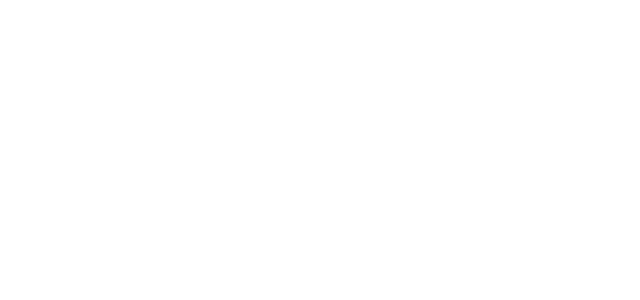
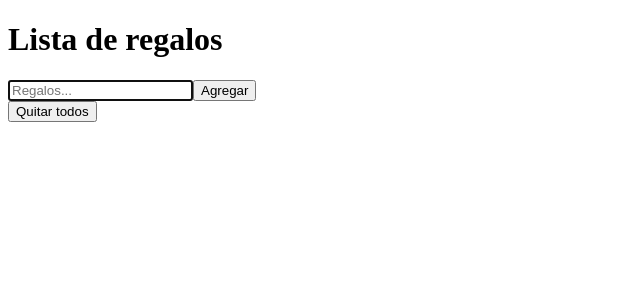
Before and after one commit to ferutizi/adviency-2022, a React (Create React App) app: page / in a window 1280 px wide. Shown: the top 300 px of the page, without its empty margins (0-640 px from the left). Built offline with nearby package versions, Linux system fonts and the light colour scheme.

Commit message:
Día 6: useFormulario, add, delete, deleteAll

```diff
--- a/src/App.js
+++ b/src/App.js
@@ -1,6 +1,59 @@
+import { useState } from "react";
+import { v4 as uuidv4 } from 'uuid';
+import useFormulario from "./hooks/useFormulario";
+
 function App() {
+  const [regalos, setRegalos] = useState([]);
+  const [formulario, handleChange, reset] = useFormulario({ id: uuidv4() })
+
+  const handleSubmit = (e) => {
+    e.preventDefault();
+    setRegalos([
+      ...regalos,
+      formulario
+    ]);
+    e.target.reset();
+    reset();
+  }
+
+  const deleteItem = (id) => {
+    const newRegalos = regalos.filter(i => i.id != id);
+    setRegalos(newRegalos);
+  }
+
+  const deleteAll = () => {
+    setRegalos([]);
+  }
+
   return (
     <>
+      <div>
+        <h1>Lista de regalos</h1>
+        <form onSubmit={handleSubmit}>
+          <input
+            name="name"
+            type="text"
+            onChange={handleChange}
+            value={formulario.value}
+            autoFocus
+            placeholder="Regalos..."
+            />
+            <button type="submit">Agregar</button>
+        </form>
+        <div>
+          {regalos.map(item =>
+            <div key={item.id}>
+              <p>{item.name}</p>
+              <button
+                type="button"
+                onClick={() => deleteItem(item.id)}
+                >Quitar
+              </button>
+            </div>
+            )}
+            <button type="button" onClick={() => deleteAll()}>Quitar todos</button>
+        </div>
+      </div>
     </>
   );
 }
--- /dev/null
+++ b/src/hooks/useFormulario.jsx
@@ -0,0 +1,20 @@
+import { useState } from "react";
+
+const useFormulario = (inicial = "") => {
+    const [formulario, setFormulario] = useState(inicial);
+
+    const handleChange = (e) => {
+        setFormulario({
+            ...formulario,
+            [e.target.name]: e.target.value
+        });
+    }
+
+    const reset = () => {
+        setFormulario(inicial);
+    }
+
+    return[formulario, handleChange, reset];
+}
+
+export default useFormulario;
```
